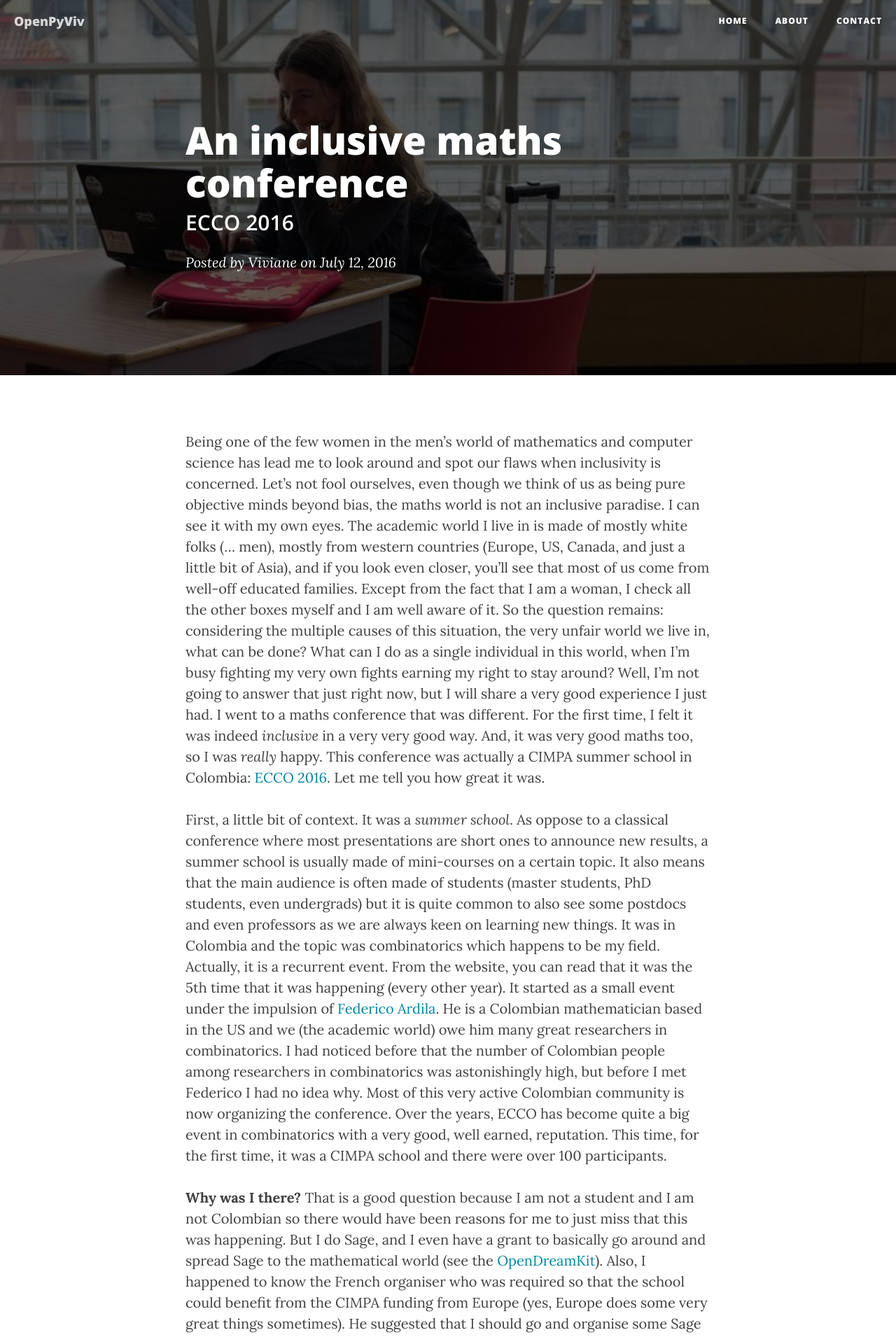
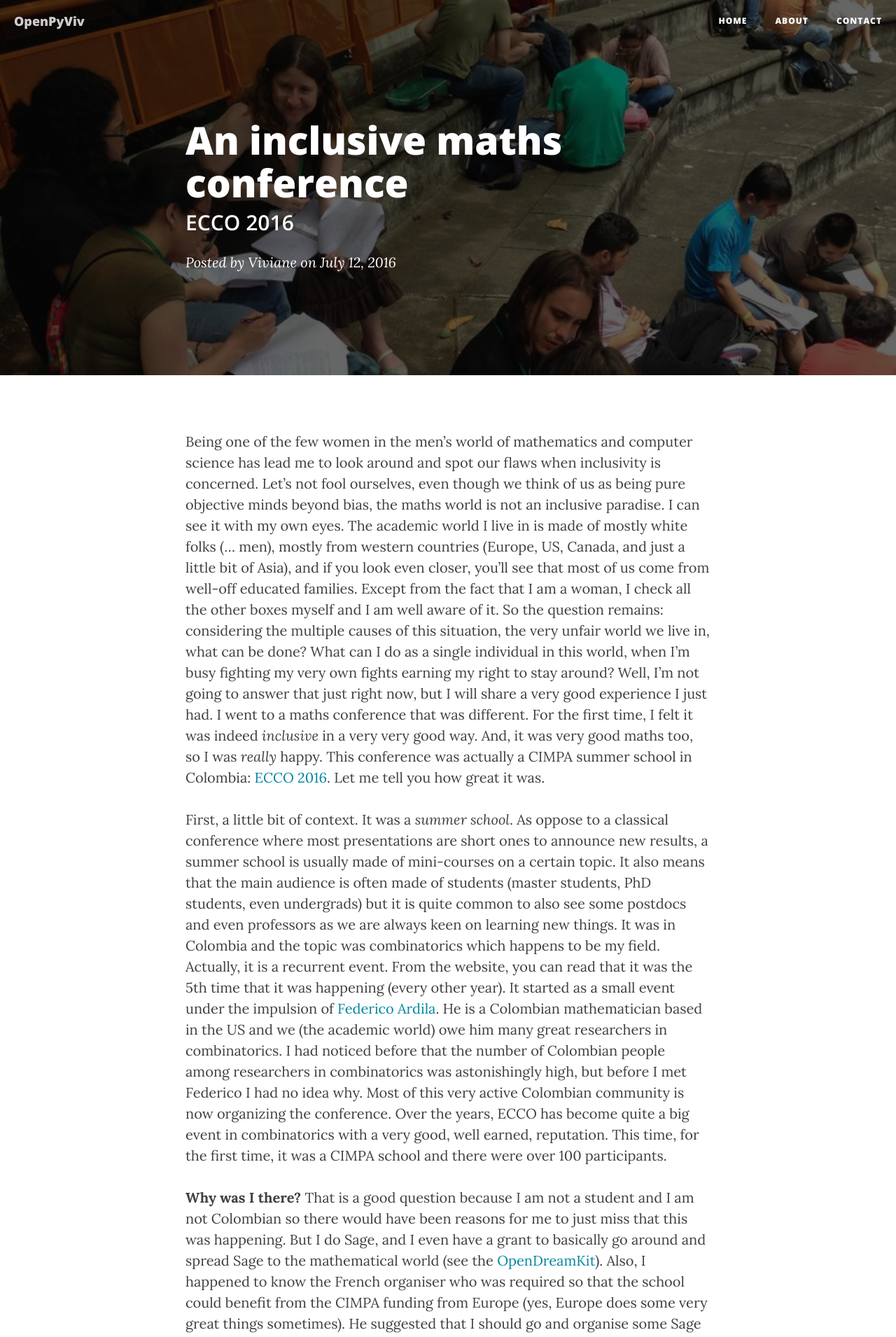
Before and after one commit to VivianePons/vivianepons.github.com, a Jekyll site: the page built from _posts/2016-07-12-ECCO.md, in a window 1280 px wide. Shown: the top 1910 px of the page at 70% size. Built offline with Jekyll 4.4.1, drawn with Linux system fonts in a browser that asks for light colours; nearby versions of some CDN libraries.

Commit message:
change image for ECCO

```diff
--- a/_posts/2016-07-12-ECCO.md
+++ b/_posts/2016-07-12-ECCO.md
@@ -4,6 +4,7 @@ title:      "An inclusive maths conference"
 subtitle:   "ECCO 2016"
 date:       2016-07-12 10:00:00
 author:     "Viviane"
+header-img: img/ECCO-bg.jpg
 ---
 
 Being one of the few women in the men's world of mathematics and computer science
```
Also changed, not shown: img/ECCO-bg.jpg (added).
